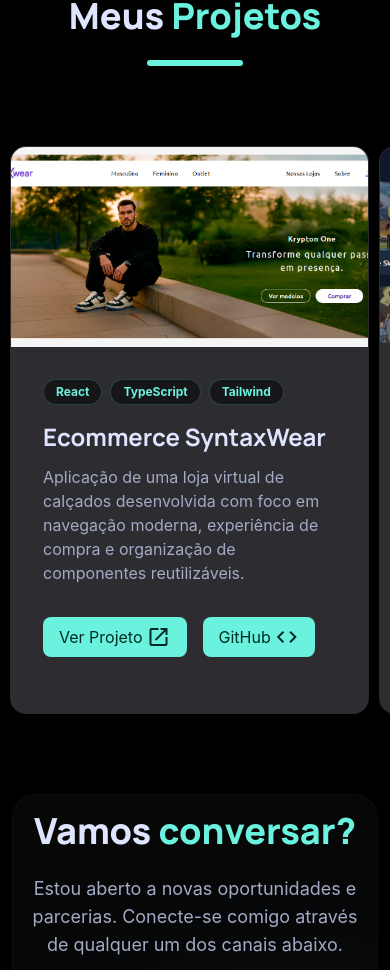
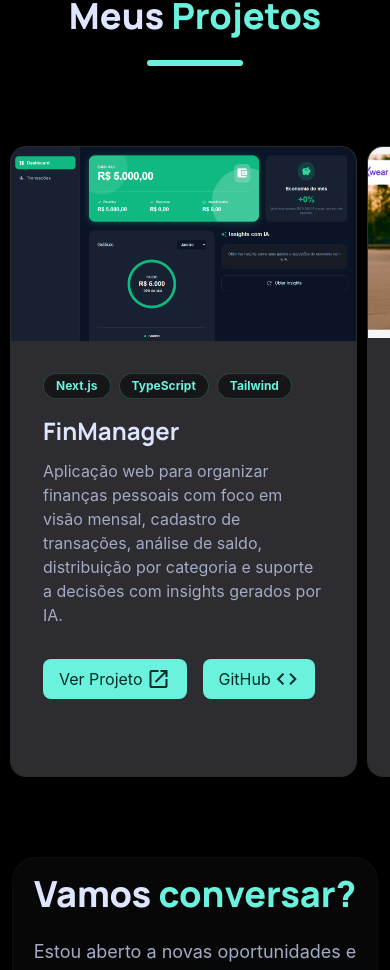
Before and after one commit to MadeiraVitor/portfolio-vm, a React (Vite) app: page / in a window 390 px wide. Shown: the part 3763-4733 px from the top of the page. Built offline with nearby package versions, Linux system fonts and the light colour scheme.

Commit message:
feat: update project cards with new images and descriptions for FinManager and Tokyo Culinária

```diff
--- a/src/components/Projects/index.tsx
+++ b/src/components/Projects/index.tsx
@@ -1,7 +1,7 @@
+import imageFinManager from "../../assets/images/finmanager.png";
 import imageSyntaxwear from "../../assets/images/syntaxwear.png";
+import imageTokyo from "../../assets/images/tokyo.png";
 import imageGhibli from "../../assets/images/ghibli.png";
-import imagePokedex from "../../assets/images/pokedex.png";
-import imageTodo from "../../assets/images/todo.png";
 import { motion } from "motion/react";
 import { useContext } from "react";
 import { ThemeContext } from "../../contexts/ThemeContext";
@@ -101,7 +101,62 @@ export const Projects = () => {
         >
           {/* <!-- Project Card 1 --> */}
           <motion.div
-            className={`${cardClassName} w-[92%] md:w-full ml-2.5 md:ml-0`}
+            className={`${cardClassName} w-[89%] md:w-full ml-2.5 md:ml-0`}
+            variants={projectCardVariants}
+            transition={{ duration: 0.8, delay: 0.1, ease: [0.22, 1, 0.36, 1] }}
+          >
+            <div className="aspect-video overflow-hidden">
+              <img
+                alt="FinManager Project"
+                className="w-full h-full object-cover group-hover:scale-110 transition-transform duration-700"
+                src={imageFinManager}
+              />
+            </div>
+            <div className="p-8">
+              <div className="flex flex-wrap gap-2 mb-4">
+                <span className={techTagClassName}>Next.js</span>
+                <span className={techTagClassName}>TypeScript</span>
+                <span className={techTagClassName}>Tailwind</span>
+              </div>
+              <h4 className={projectTitleClassName}>FinManager</h4>
+              <p className={projectDescriptionClassName}>
+                Aplicação web para organizar finanças pessoais com foco em visão mensal, cadastro de transações, análise de saldo, distribuição por categoria e suporte a decisões com insights gerados por IA.
+              </p>
+              <div className="flex gap-4">
+                <a
+                  className={liveLinkClassName}
+                  href="https://finmanager-app-vm.vercel.app/"
+                  target="_blank"
+                  rel="noopener noreferrer"
+                >
+                  Ver Projeto
+                  <span
+                    className="material-symbols-outlined text-sm"
+                    data-icon="open_in_new"
+                  >
+                    open_in_new
+                  </span>
+                </a>
+                <a
+                  className={githubLinkClassName}
+                  href="https://github.com/MadeiraVitor/fin-manager-app"
+                  target="_blank"
+                  rel="noopener noreferrer"
+                >
+                  GitHub
+                  <span
+                    className="material-symbols-outlined text-sm"
+                    data-icon="code"
+                  >
+                    code
+                  </span>
+                </a>
+              </div>
+            </div>
+          </motion.div>
+          {/* <!-- Project Card 2 --> */}
+          <motion.div
+            className={`${cardClassName} w-[88%] md:w-full md:ml-0`}
             variants={projectCardVariants}
             transition={{ duration: 0.8, delay: 0.1, ease: [0.22, 1, 0.36, 1] }}
           >
@@ -127,7 +182,7 @@ export const Projects = () => {
               <div className="flex gap-4">
                 <a
                   className={liveLinkClassName}
-                  href="https://syntax-wear-app-sage.vercel.app/"
+                  href="https://syntax-wear-app-vitor-madeiras-projects.vercel.app/"
                   target="_blank"
                   rel="noopener noreferrer"
                 >
@@ -156,9 +211,64 @@ export const Projects = () => {
               </div>
             </div>
           </motion.div>
-          {/* <!-- Project Card 2 --> */}
+          {/* <!-- Project Card 3 --> */}
           <motion.div
-            className={`${cardClassName} w-[90%] md:w-full`}
+            className={`${cardClassName} w-[88%] md:w-full`}
+            variants={projectCardVariants}
+            transition={{ duration: 0.8, delay: 0.3, ease: [0.22, 1, 0.36, 1] }}
+          >
+            <div className="aspect-video overflow-hidden">
+              <img
+                alt="Tokyo Project"
+                className="w-full h-full object-cover group-hover:scale-110 transition-transform duration-700"
+                src={imageTokyo}
+              />
+            </div>
+            <div className="p-8">
+              <div className="flex flex-wrap gap-2 mb-4">
+                <span className={techTagClassName}>React</span>
+                <span className={techTagClassName}>TypeScript</span>
+                <span className={techTagClassName}>Tailwind</span>
+              </div>
+              <h4 className={projectTitleClassName}>Tokyo Culinária</h4>
+              <p className={projectDescriptionClassName}>
+                Website de um restaurante premium de culinária japonesa desenvolvido com foco em design elegante, navegação intuitiva e apresentação imersiva dos destaques do cardápio, incluindo seção de experiência, galeria, depoimentos e integração com WhatsApp para reservas.
+              </p>
+              <div className="flex gap-4">
+                <a
+                  className={liveLinkClassName}
+                  href="https://tokyo-culinaria.vercel.app/"
+                  target="_blank"
+                  rel="noopener noreferrer"
+                >
+                  Ver Projeto
+                  <span
+                    className="material-symbols-outlined text-sm"
+                    data-icon="open_in_new"
+                  >
+                    open_in_new
+                  </span>
+                </a>
+                <a
+                  className={githubLinkClassName}
+                  href="https://github.com/MadeiraVitor/tokyo-culinaria"
+                  target="_blank"
+                  rel="noopener noreferrer"
+                >
+                  GitHub
+                  <span
+                    className="material-symbols-outlined text-sm"
+                    data-icon="code"
+                  >
+                    code
+                  </span>
+                </a>
+              </div>
+            </div>
+          </motion.div>
+          {/* <!-- Project Card 4 --> */}
+          <motion.div
+            className={`${cardClassName} w-[89%] mr-2.5 md:w-full`}
             variants={projectCardVariants}
             transition={{ duration: 0.8, delay: 0.2, ease: [0.22, 1, 0.36, 1] }}
           >
@@ -213,121 +323,6 @@ export const Projects = () => {
               </div>
             </div>
           </motion.div>
-          {/* <!-- Project Card 3 --> */}
-          <motion.div
-            className={`${cardClassName} w-[90%] md:w-full`}
-            variants={projectCardVariants}
-            transition={{ duration: 0.8, delay: 0.3, ease: [0.22, 1, 0.36, 1] }}
-          >
-            <div className="aspect-video overflow-hidden">
-              <img
-                alt="Pokedex Project"
-                className="w-full h-full object-cover group-hover:scale-110 transition-transform duration-700"
-                src={imagePokedex}
-              />
-            </div>
-            <div className="p-8">
-              <div className="flex flex-wrap gap-2 mb-4">
-                <span className={techTagClassName}>React</span>
-                <span className={techTagClassName}>TypeScript</span>
-                <span className={techTagClassName}>Fetch API</span>
-              </div>
-              <h4 className={projectTitleClassName}>Pokédex</h4>
-              <p className={projectDescriptionClassName}>
-                Aplicação desenvolvida como Single Page Application (SPA) para
-                listar Pokémons utilizando a PokeAPI, com sistema de tema
-                claro/escuro e página de detalhes dinâmica.
-              </p>
-              <div className="flex gap-4">
-                <a
-                  className={liveLinkClassName}
-                  href="https://pokedex-project-hazel.vercel.app/"
-                  target="_blank"
-                  rel="noopener noreferrer"
-                >
-                  Ver Projeto
-                  <span
-                    className="material-symbols-outlined text-sm"
-                    data-icon="open_in_new"
-                  >
-                    open_in_new
-                  </span>
-                </a>
-                <a
-                  className={githubLinkClassName}
-                  href="https://github.com/MadeiraVitor/pokedex-project"
-                  target="_blank"
-                  rel="noopener noreferrer"
-                >
-                  GitHub
-                  <span
-                    className="material-symbols-outlined text-sm"
-                    data-icon="code"
-                  >
-                    code
-                  </span>
-                </a>
-              </div>
-            </div>
-          </motion.div>
-          {/* <!-- Project Card 4 --> */}
-          <motion.div
-            className={`${cardClassName} w-[92%] md:w-full mr-2.5 md:mr-0`}
-            variants={projectCardVariants}
-            transition={{ duration: 0.8, delay: 0.4, ease: [0.22, 1, 0.36, 1] }}
-          >
-            <div className="aspect-video overflow-hidden">
-              <img
-                alt="To-Do App Project"
-                className="w-full h-full object-cover group-hover:scale-110 transition-transform duration-700"
-                src={imageTodo}
-              />
-            </div>
-            <div className="p-8">
-              <div className="flex flex-wrap gap-2 mb-4">
-                <span className={techTagClassName}>React</span>
-                <span className={techTagClassName}>TypeScript</span>
-                <span className={techTagClassName}>Context API</span>
-              </div>
-              <h4 className={projectTitleClassName}>To-Do App</h4>
-              <p className={projectDescriptionClassName}>
-                Aplicação de gerenciamento de tarefas desenvolvida com foco em
-                interatividade, manipulação de estado e experiência do usuário,
-                incluindo sistema de filtros e alternância entre tema claro e
-                escuro.
-              </p>
-              <div className="flex gap-4">
-                <a
-                  className={liveLinkClassName}
-                  href="https://todolist-three-dusky.vercel.app/"
-                  target="_blank"
-                  rel="noopener noreferrer"
-                >
-                  Ver Projeto
-                  <span
-                    className="material-symbols-outlined text-sm"
-                    data-icon="open_in_new"
-                  >
-                    open_in_new
-                  </span>
-                </a>
-                <a
-                  className={githubLinkClassName}
-                  href="https://github.com/MadeiraVitor/todolist"
-                  target="_blank"
-                  rel="noopener noreferrer"
-                >
-                  GitHub
-                  <span
-                    className="material-symbols-outlined text-sm"
-                    data-icon="code"
-                  >
-                    code
-                  </span>
-                </a>
-              </div>
-            </div>
-          </motion.div>
         </motion.div>
       </motion.div>
     </section>
```
